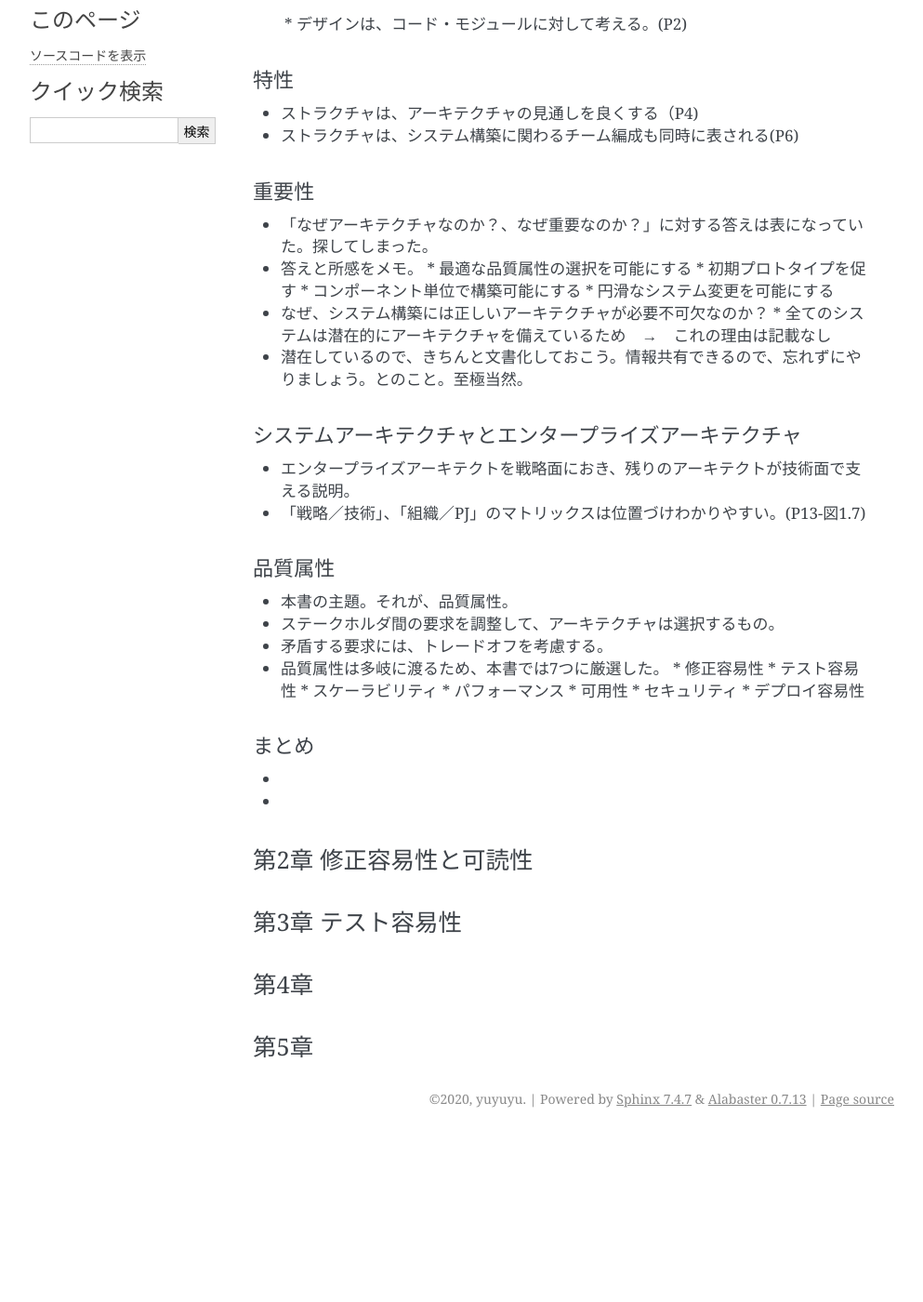
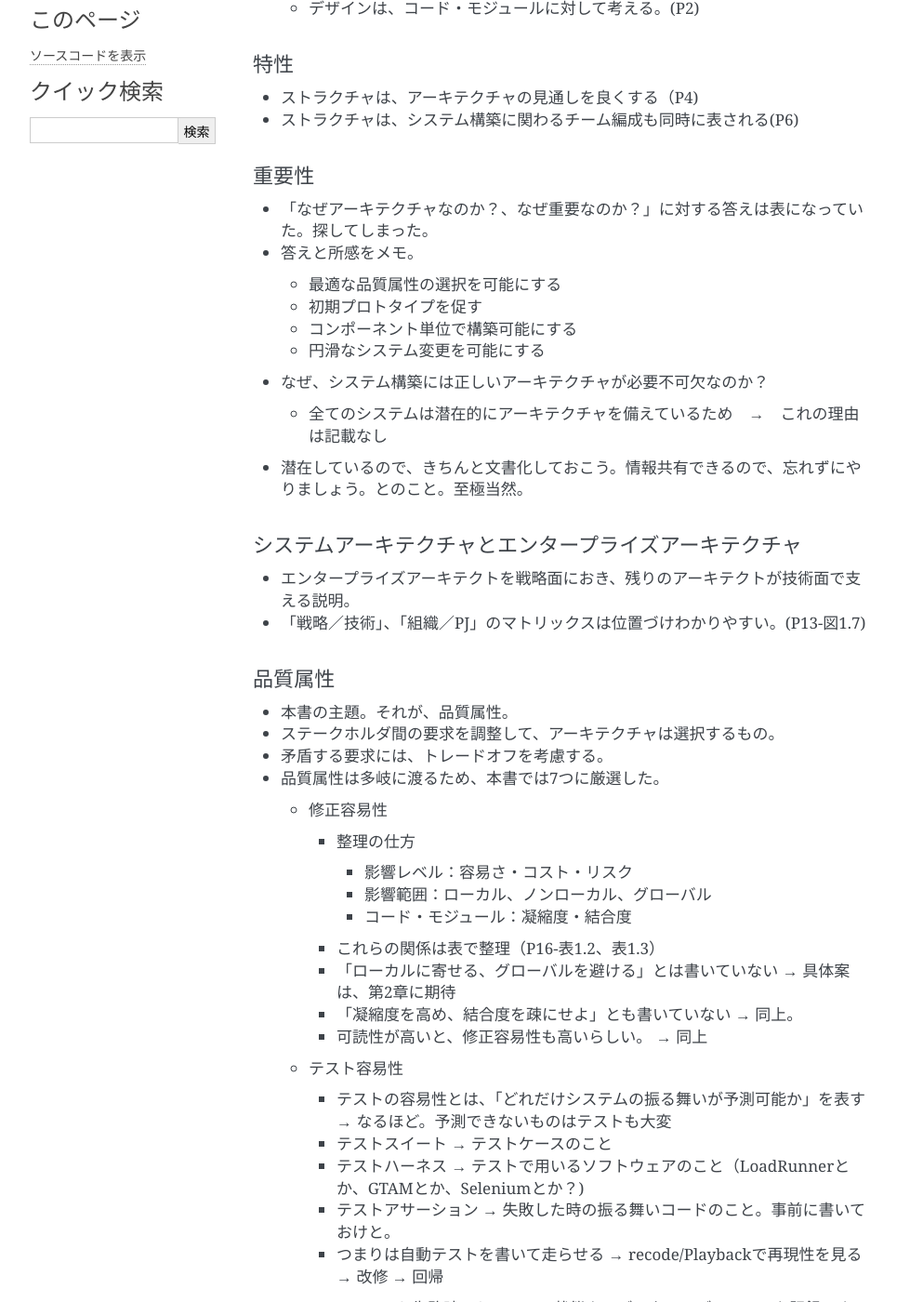
Before and after one commit to yuyuyu0706/sphinx, a Sphinx documentation site: the page built from sphinx/source/work/page04_python.rst, in a window 1280 px wide and 1400 px high, scrolled down 479 px. Shown: the whole window at 93% size, without its empty margins (148-1141 px from the left). Built offline with Sphinx 7.4.7, drawn with Linux system fonts in a browser that asks for light colours; pages that are not in the unit, such as notebooks, are missing from menus; before the commit the page ends 1700 px from its top, so only the background shows below that; some of the changed text lies outside the part shown.

Commit message:
auto commit

```diff
--- a/sphinx/source/index.rst
+++ b/sphinx/source/index.rst
@@ -13,6 +13,7 @@ Welcome to sphinx's documentation!
   /work/page01
   /work/page02_emu
   /work/page03_chare
+  /work/page04_python
 
 Indices and tables
 ==================
--- a/sphinx/source/work/page04_python.rst
+++ b/sphinx/source/work/page04_python.rst
@@ -17,7 +17,7 @@ Pythonで始めるソフトウェアアーキテクチャ
 * あえて挙げるなら、次の箇所。
 
   * アーキテクチャは、骨組み。機能に焦点を当てていない。(P2)
-　　* デザインは、コード・モジュールに対して考える。(P2)
+  * デザインは、コード・モジュールに対して考える。(P2)
 
 特性
 ---------
@@ -28,12 +28,14 @@ Pythonで始めるソフトウェアアーキテクチャ
 ---------
 * 「なぜアーキテクチャなのか？、なぜ重要なのか？」に対する答えは表になっていた。探してしまった。
 * 答えと所感をメモ。
+
   * 最適な品質属性の選択を可能にする
   * 初期プロトタイプを促す
   * コンポーネント単位で構築可能にする
   * 円滑なシステム変更を可能にする
 
 * なぜ、システム構築には正しいアーキテクチャが必要不可欠なのか？
+
   * 全てのシステムは潜在的にアーキテクチャを備えているため　→　これの理由は記載なし
 
 * 潜在しているので、きちんと文書化しておこう。情報共有できるので、忘れずにやりましょう。とのこと。至極当然。
@@ -50,8 +52,32 @@ Pythonで始めるソフトウェアアーキテクチャ
 * ステークホルダ間の要求を調整して、アーキテクチャは選択するもの。
 * 矛盾する要求には、トレードオフを考慮する。
 * 品質属性は多岐に渡るため、本書では7つに厳選した。
+
   * 修正容易性
+
+    * 整理の仕方
+
+      * 影響レベル：容易さ・コスト・リスク
+      * 影響範囲：ローカル、ノンローカル、グローバル
+      * コード・モジュール：凝縮度・結合度
+
+    * これらの関係は表で整理（P16-表1.2、表1.3）
+    * 「ローカルに寄せる、グローバルを避ける」とは書いていない → 具体案は、第2章に期待
+    * 「凝縮度を高め、結合度を疎にせよ」とも書いていない → 同上。
+    * 可読性が高いと、修正容易性も高いらしい。 → 同上
+
   * テスト容易性
+
+    * テストの容易性とは、「どれだけシステムの振る舞いが予測可能か」を表す → なるほど。予測できないものはテストも大変
+    * テストスイート → テストケースのこと
+    * テストハーネス → テストで用いるソフトウェアのこと（LoadRunnerとか、GTAMとか、Seleniumとか？)
+    * テストアサーション → 失敗した時の振る舞いコードのこと。事前に書いておけと。
+    * つまりは自動テストを書いて走らせる → recode/Playbackで再現性を見る → 改修 → 回帰
+
+      * テスト失敗時のセッション状態や、データコンディションを記録できる前提。
+      * オンラインはこの流れが効きそう。データパターンもわかってるし。
+      * そう考えると、LoadRunner VuGen だったら、デバッグできるね。1ユーザなら無料だし。★気づき★
+
   * スケーラビリティ
   * パフォーマンス
   * 可用性
```
